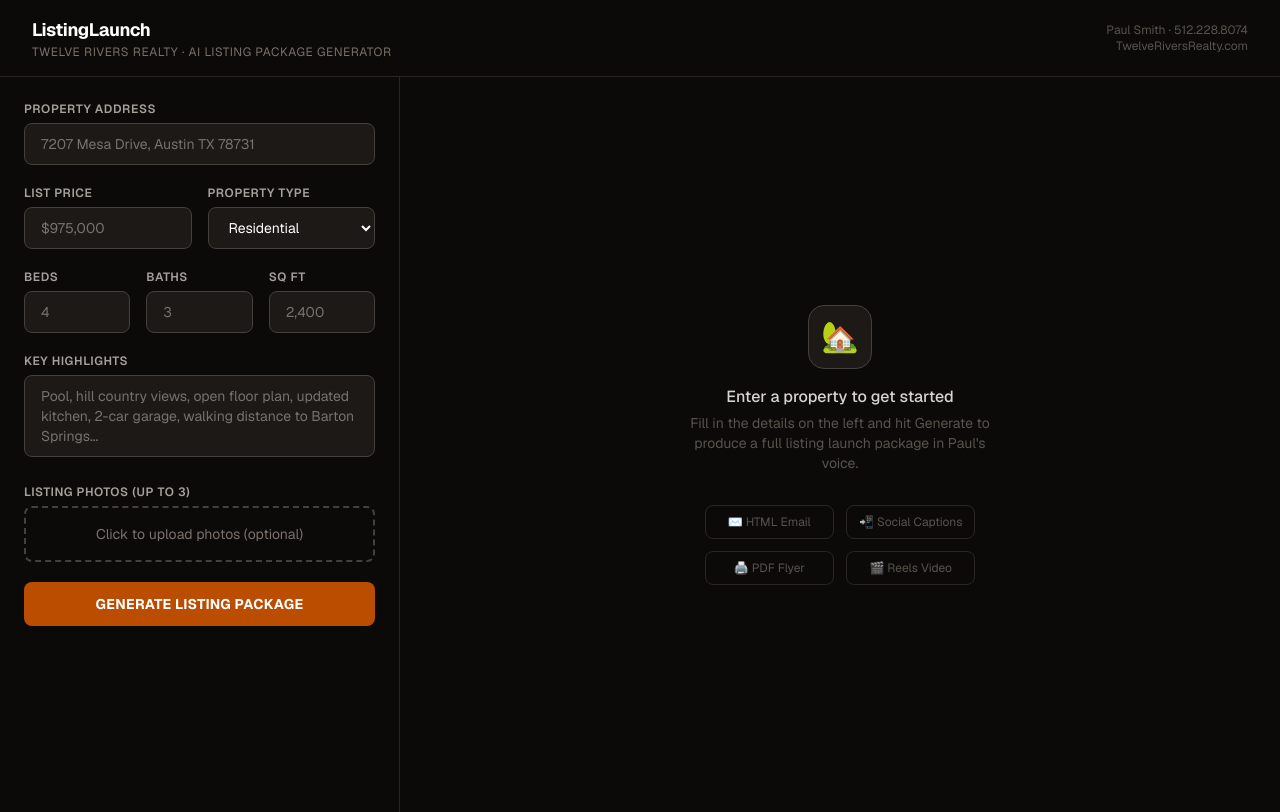
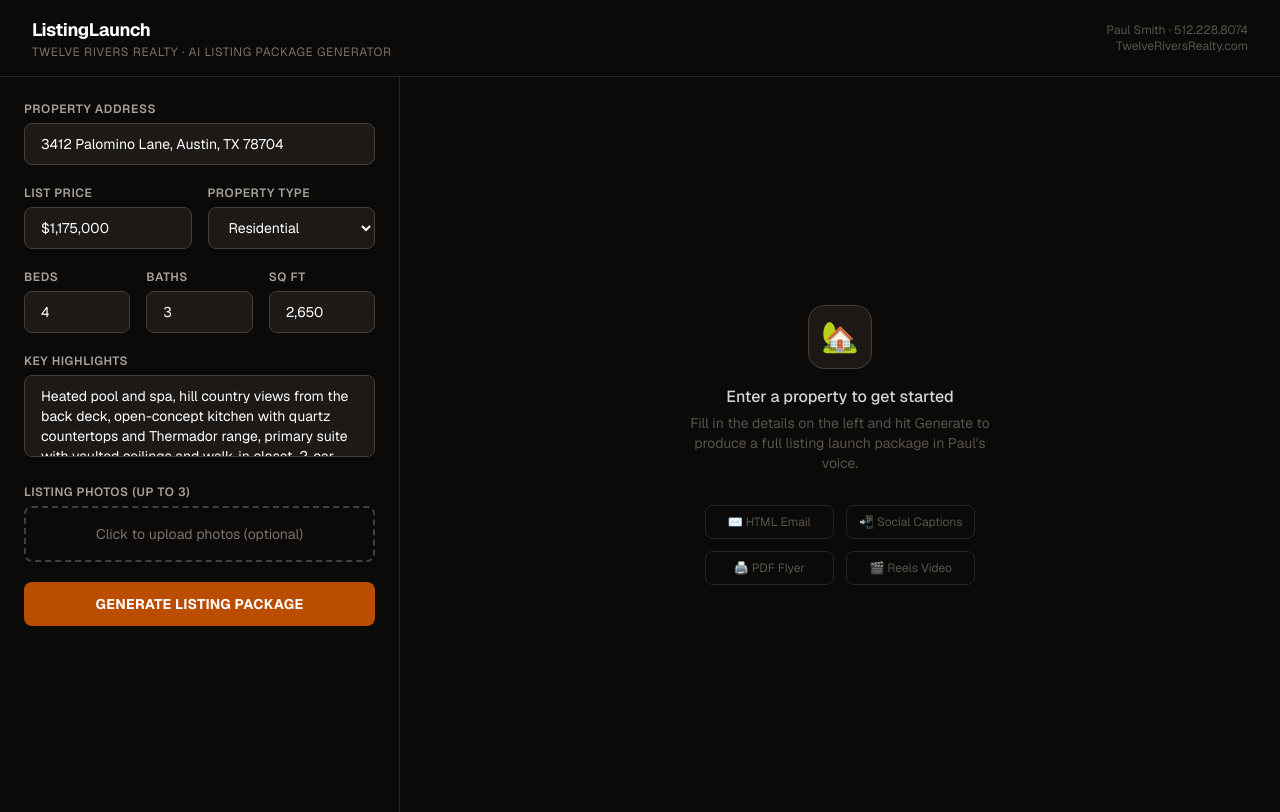
Before and after one commit to zezekim/listinglaunch, a Next.js app: page / in a window 1280 px wide. Built offline with nearby package versions, Linux system fonts and the light colour scheme.

Commit message:
Pre-fill form with default South Austin demo property

```diff
--- a/src/components/PropertyForm.tsx
+++ b/src/components/PropertyForm.tsx
@@ -9,12 +9,12 @@ interface Props {
 
 export function PropertyForm({ onSubmit, loading }: Props) {
   const [form, setForm] = useState<PropertyInput>({
-    address: "",
-    price: "",
-    bedrooms: "",
-    bathrooms: "",
-    sqft: "",
-    highlights: "",
+    address: "3412 Palomino Lane, Austin, TX 78704",
+    price: "$1,175,000",
+    bedrooms: "4",
+    bathrooms: "3",
+    sqft: "2,650",
+    highlights: "Heated pool and spa, hill country views from the back deck, open-concept kitchen with quartz countertops and Thermador range, primary suite with vaulted ceilings and walk-in closet, 2-car garage, mature live oaks, walking distance to Barton Springs and South Congress Ave",
     propertyType: "residential",
     photos: [],
   });
```
